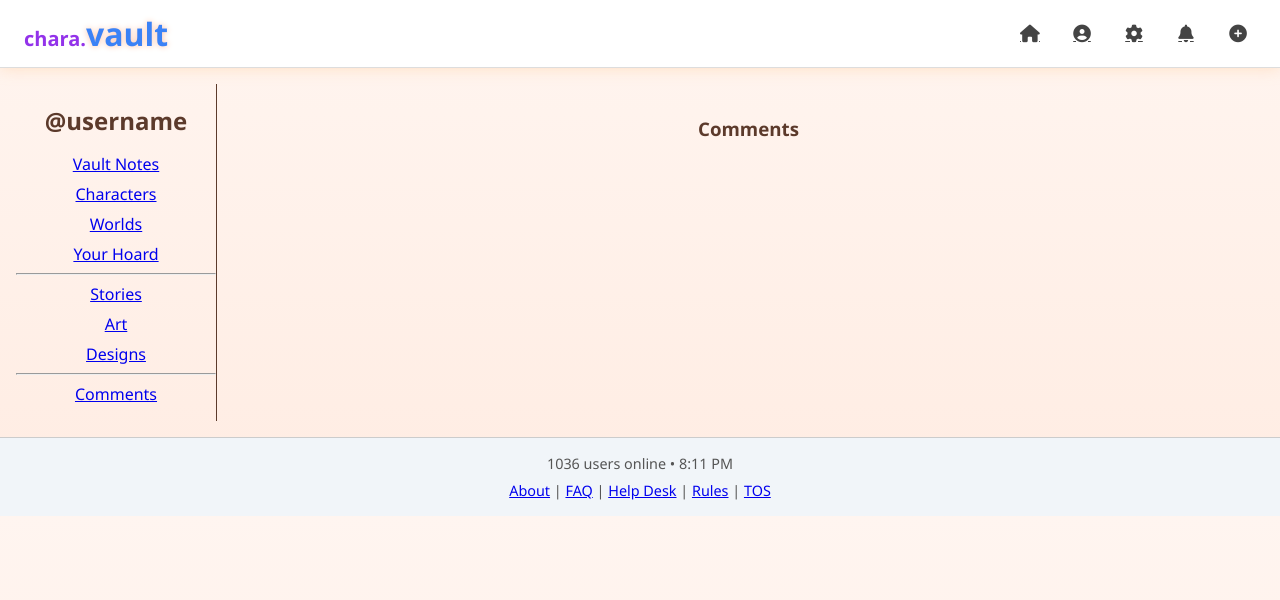
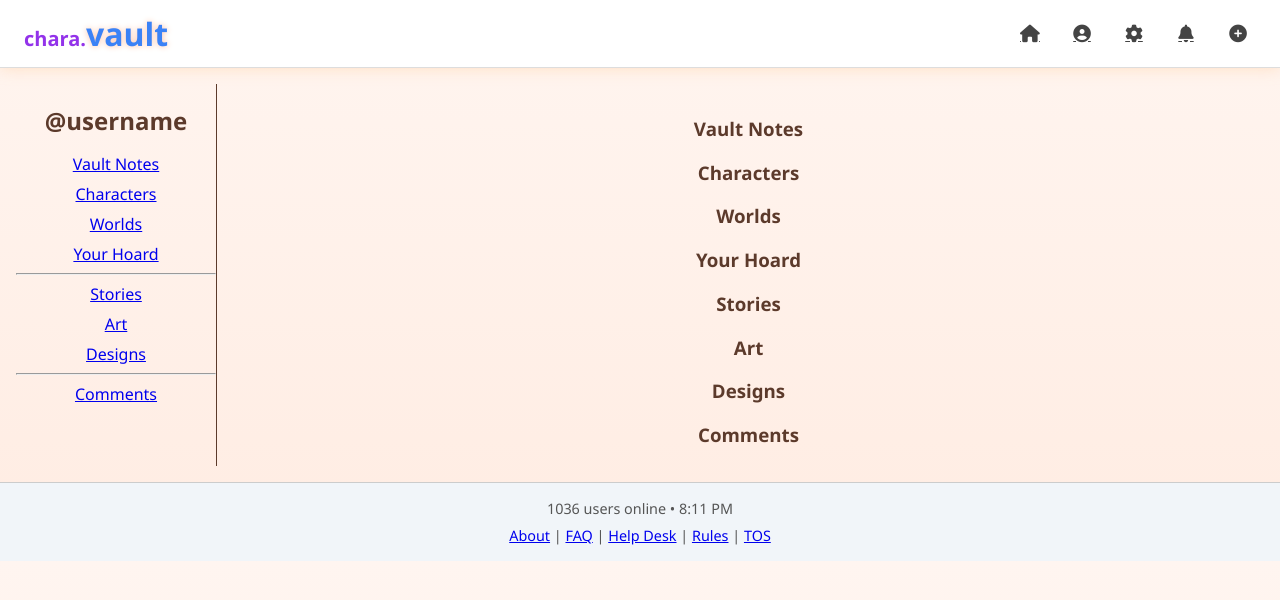
Before and after one commit to gummygyaru/charavault, a Jekyll site: the page built from profile.html, in a window 1280 px wide. Shown: the top 600 px of the page. Built offline with Jekyll 4.4.1, drawn with Linux system fonts in a browser that asks for light colours.

Commit message:
Update profile.html

```diff
--- a/profile.html
+++ b/profile.html
@@ -33,14 +33,64 @@ title: User Profile
     </aside>
 
     <section class="profile-main">
+      <!-- Custom user HTML from Firebase -->
       <div id="user-html">
-        <!-- Custom user HTML loaded from Firebase -->
+        <!-- Injected HTML content -->
       </div>
+
+      <section id="bulletin">
+        <h3>Vault Notes</h3>
+        <div id="bulletin-content">
+          <!-- User's bulletin / posts -->
+        </div>
+      </section>
+
+      <section id="characters">
+        <h3>Characters</h3>
+        <div id="characters-list">
+          <!-- User's characters -->
+        </div>
+      </section>
+
+      <section id="worlds">
+        <h3>Worlds</h3>
+        <div id="worlds-list">
+          <!-- Worlds the user is in -->
+        </div>
+      </section>
+
+      <section id="hoard">
+        <h3>Your Hoard</h3>
+        <div id="favorites-list">
+          <!-- User's favorites -->
+        </div>
+      </section>
+
+      <section id="stories">
+        <h3>Stories</h3>
+        <div id="stories-list">
+          <!-- User's stories -->
+        </div>
+      </section>
+
+      <section id="art">
+        <h3>Art</h3>
+        <div id="art-list">
+          <!-- Credited art -->
+        </div>
+      </section>
+
+      <section id="designs">
+        <h3>Designs</h3>
+        <div id="designs-list">
+          <!-- Credited designs -->
+        </div>
+      </section>
 
       <section id="comments" class="profile-comments">
         <h3>Comments</h3>
         <div id="comment-list">
-          <!-- Loaded comments go here -->
+          <!-- User comments go here -->
         </div>
       </section>
     </section>
```
